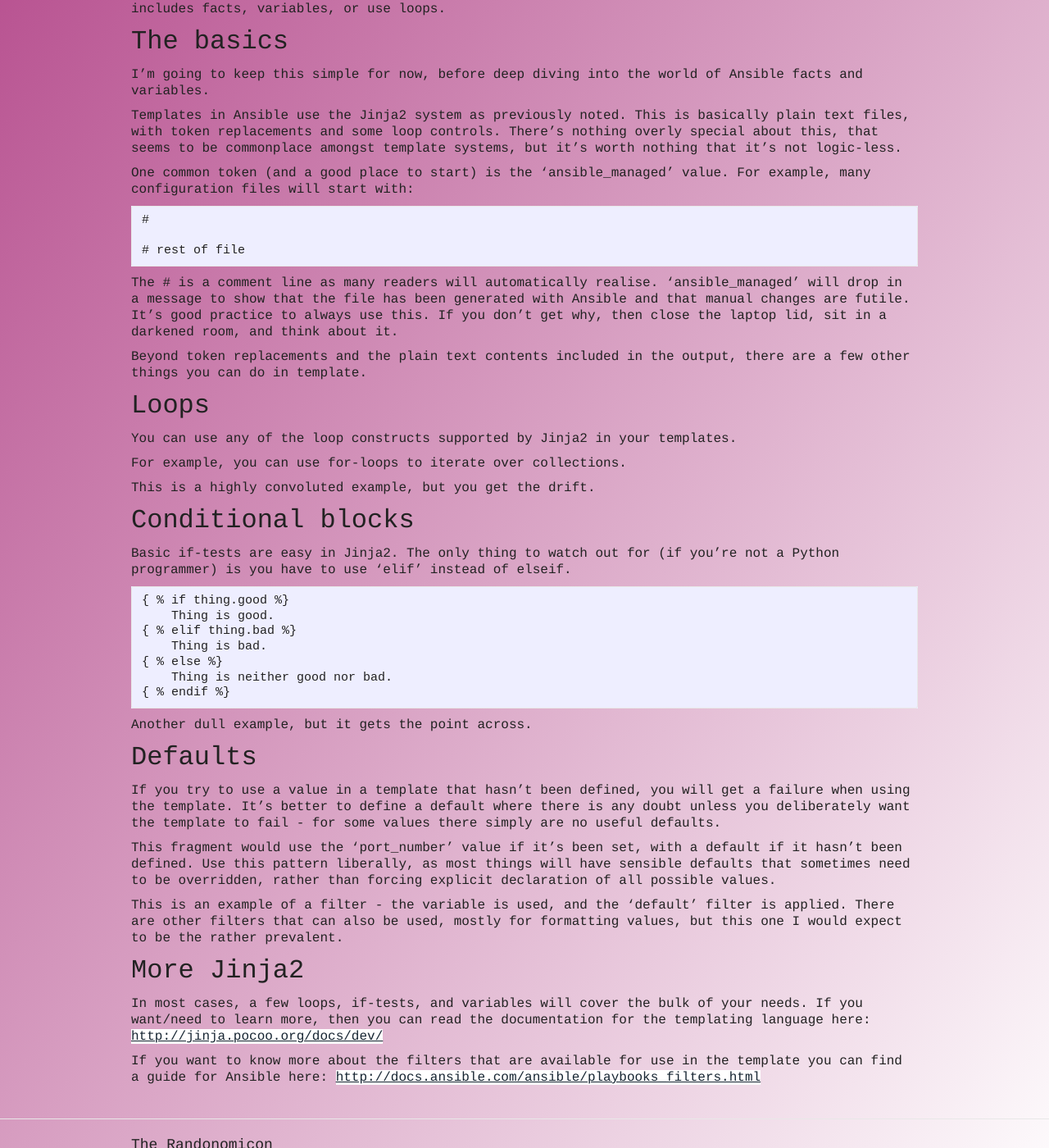
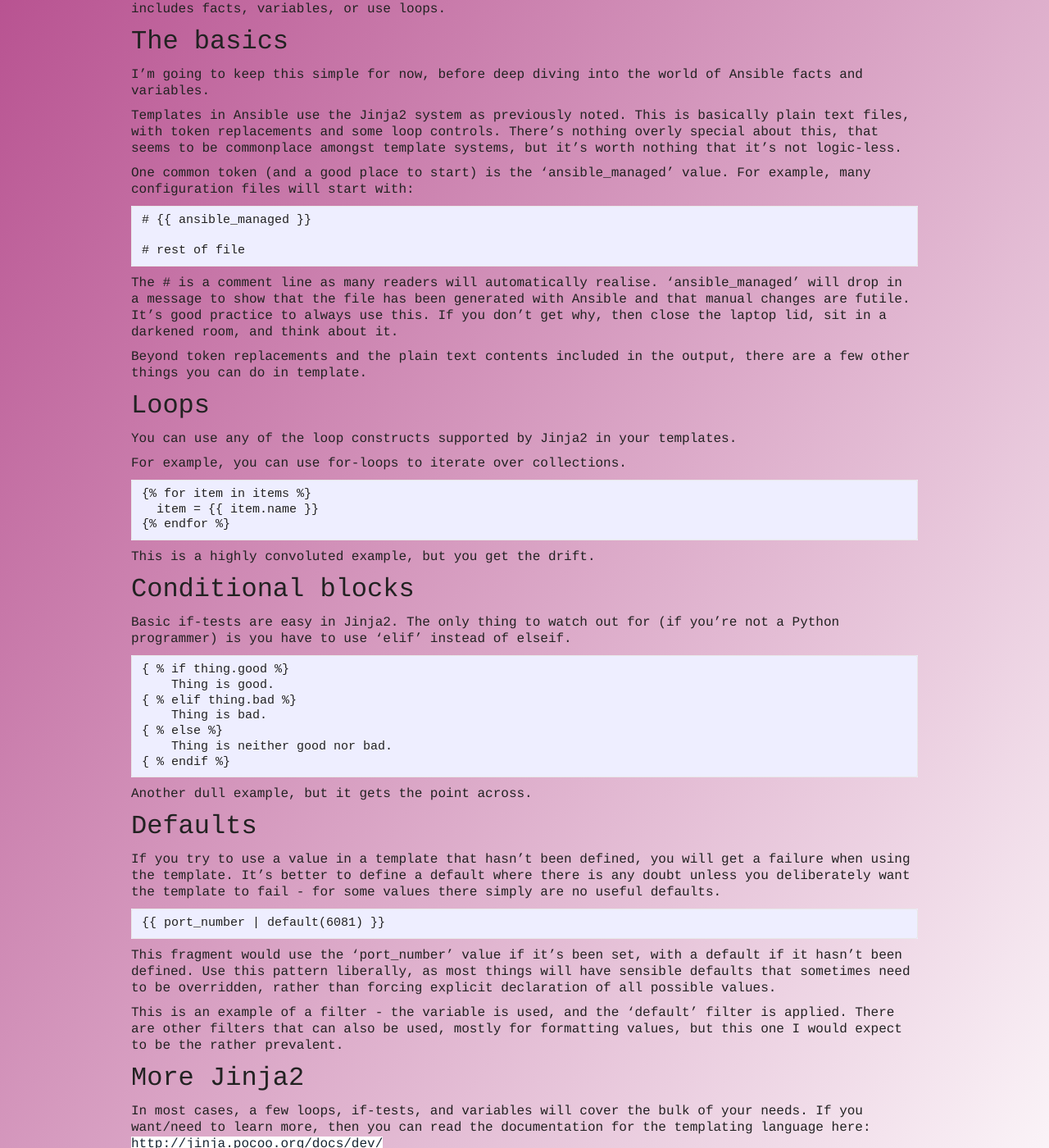
Before and after one commit to antonyh/randonomicon, a Jekyll site: the page built from _posts/2018-09-19-templates.markdown, in a window 1280 px wide and 1400 px high, scrolled down 270 px. Shown: the whole window at 82% size. Built offline with Jekyll 4.4.1, drawn with Linux system fonts in a browser that asks for light colours.

Commit message:
Fix markdown errors

```diff
--- a/_posts/2018-09-19-templates.markdown
+++ b/_posts/2018-09-19-templates.markdown
@@ -29,9 +29,11 @@ not logic-less.
 One common token (and a good place to start) is the 'ansible\_managed'
 value. For example, many configuration files will start with:
 
+{% raw %}
     # {{ ansible_managed }}
 
     # rest of file
+{% endraw %}
 
 The \# is a comment line as many readers will automatically realise.
 'ansible\_managed' will drop in a message to show that the file has been
@@ -50,9 +52,11 @@ templates.
 
 For example, you can use for-loops to iterate over collections.
 
+{% raw %}
     {% for item in items %}
       item = {{ item.name }}
     {% endfor %}
+{% endraw %}
 
 This is a highly convoluted example, but you get the drift.
 
@@ -63,6 +67,7 @@ Basic if-tests are easy in Jinja2. The only thing to watch out for (if
 you're not a Python programmer) is you have to use 'elif' instead of
 elseif.
 
+{% raw %}
     { % if thing.good %}
         Thing is good.
     { % elif thing.bad %}
@@ -70,6 +75,7 @@ elseif.
     { % else %}
         Thing is neither good nor bad.
     { % endif %}
+{% endraw %}
 
 Another dull example, but it gets the point across.
 
@@ -81,7 +87,9 @@ will get a failure when using the template. It's better to define a
 default where there is any doubt unless you deliberately want the
 template to fail - for some values there simply are no useful defaults.
 
+{% raw %}
     {{ port_number | default(6081) }}
+{% endraw %}
 
 This fragment would use the 'port\_number' value if it's been set, with
 a default if it hasn't been defined. Use this pattern liberally, as most
```
Also changed, not shown: _posts/2018-09-19-diagnosis.markdown (+7 -4 lines).
